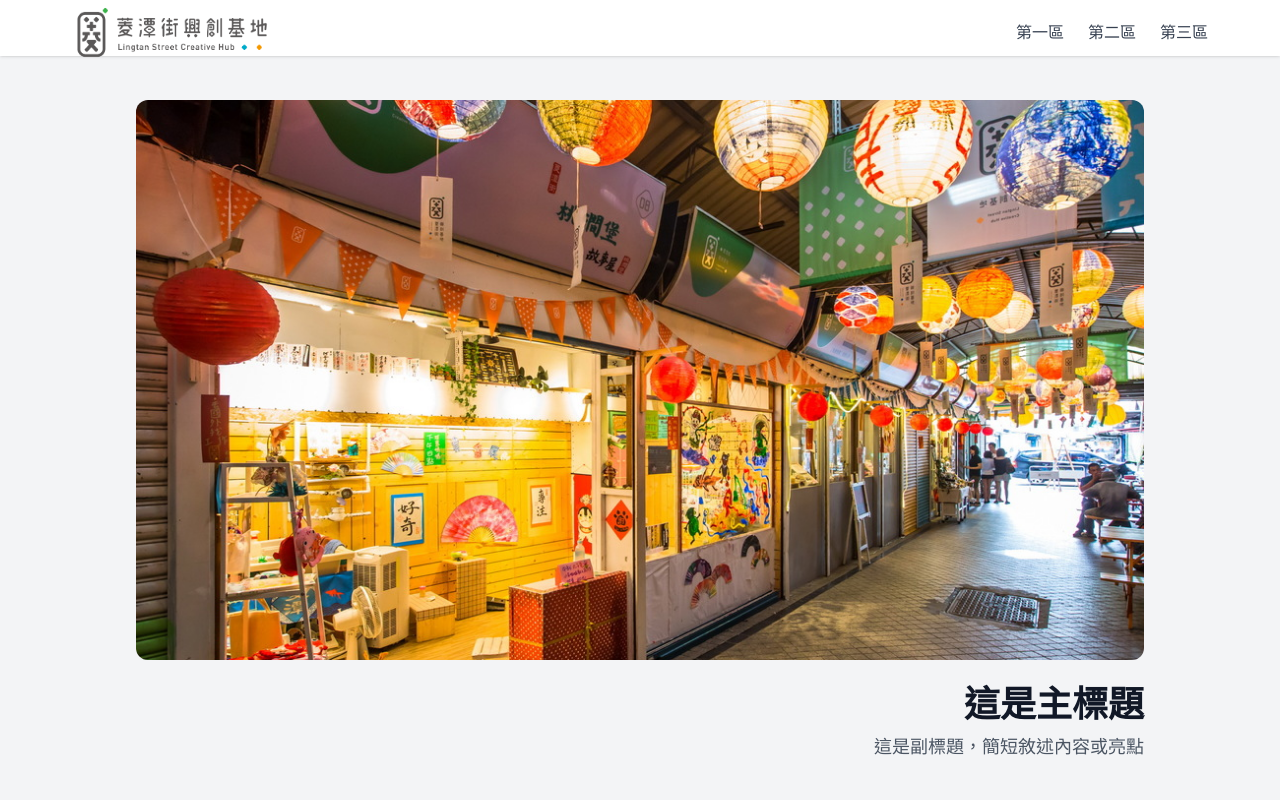
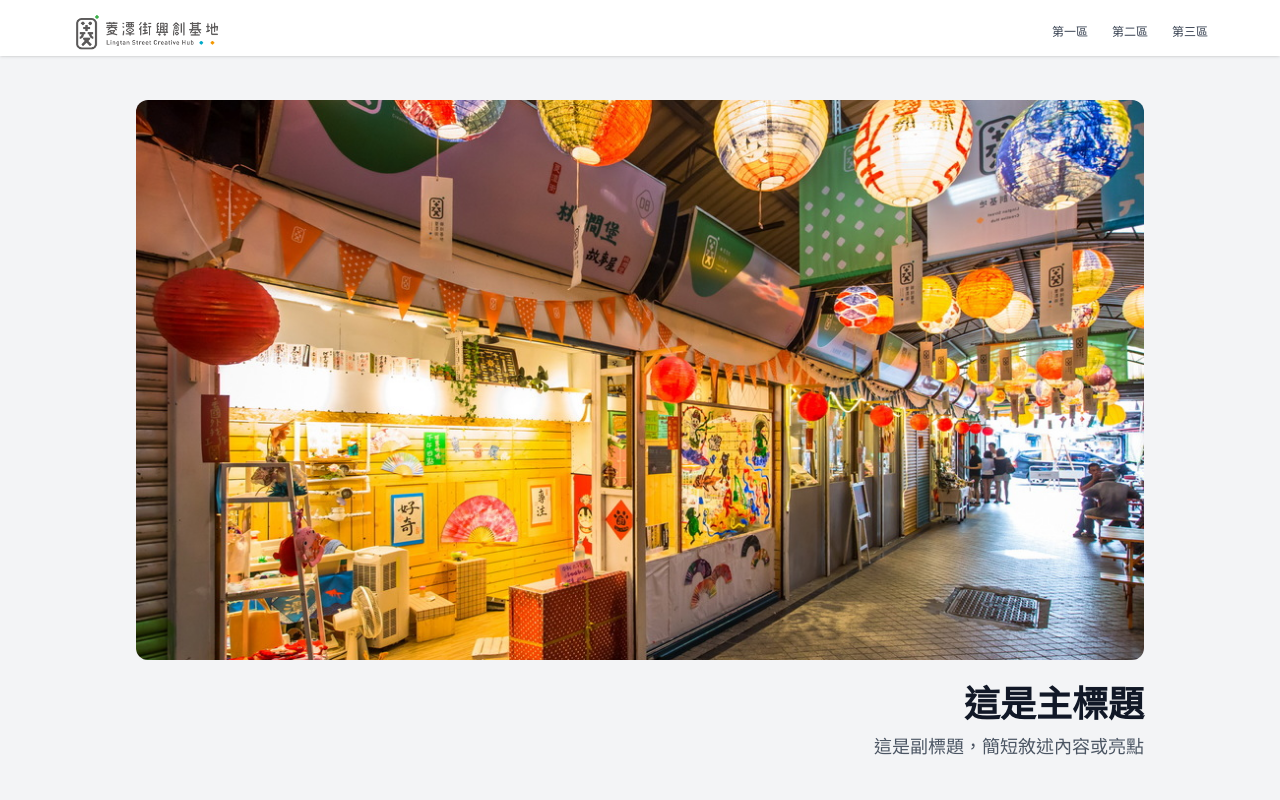
Before and after one commit to rain-247/test, a plain HTML site: page index.html in a window 1280 px wide. Shown: the top 800 px of the page. Drawn offline with nearby package versions, Linux system fonts and the light colour scheme.

Commit message:
Add files via upload

```diff
--- a/style.css
+++ b/style.css
@@ -34,6 +34,8 @@ body {
 
 nav {
     height: 7vh;
+    line-height: 7vh;
+    font-size: 12px;
 }
 
 section {
@@ -46,8 +48,8 @@ section {
 }
 
 .logo {
-    width: 200px;
-    height: 80px;
+    width: 150px;
+    height: 56px;
 }
 
 .section2_title {
```
